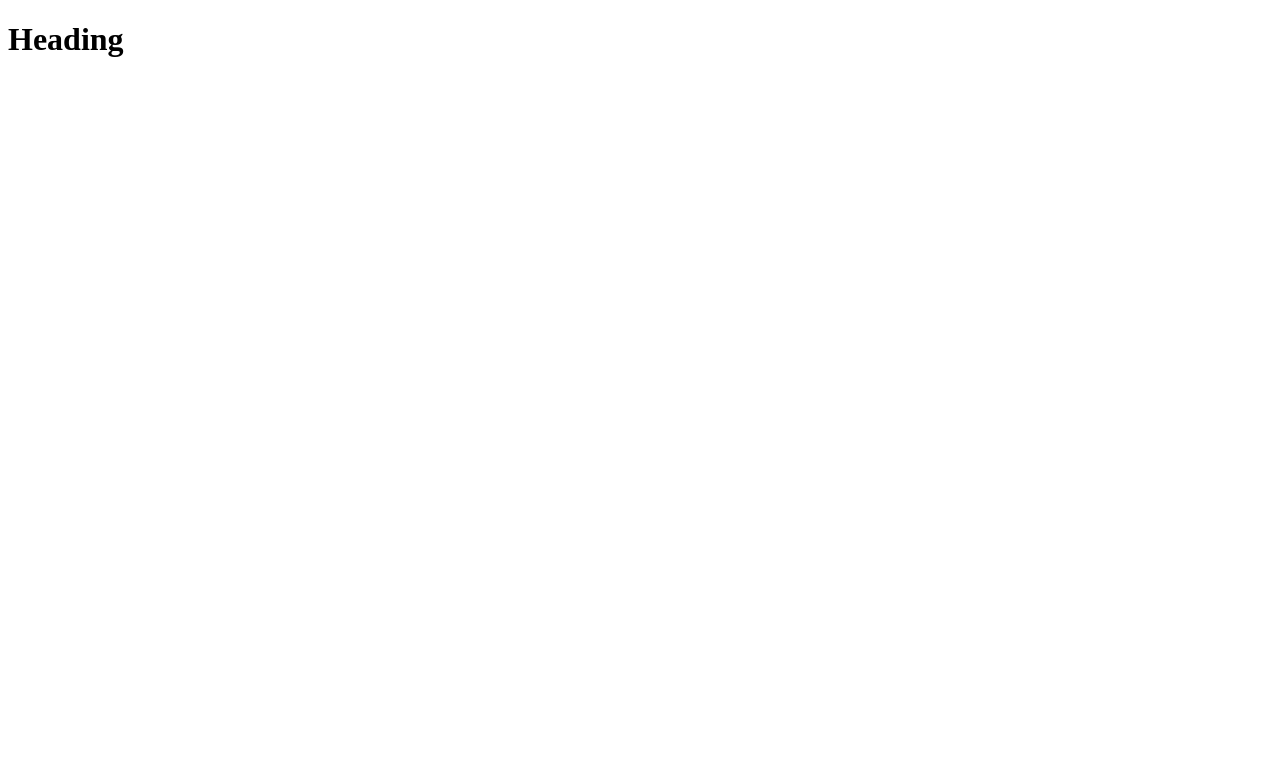
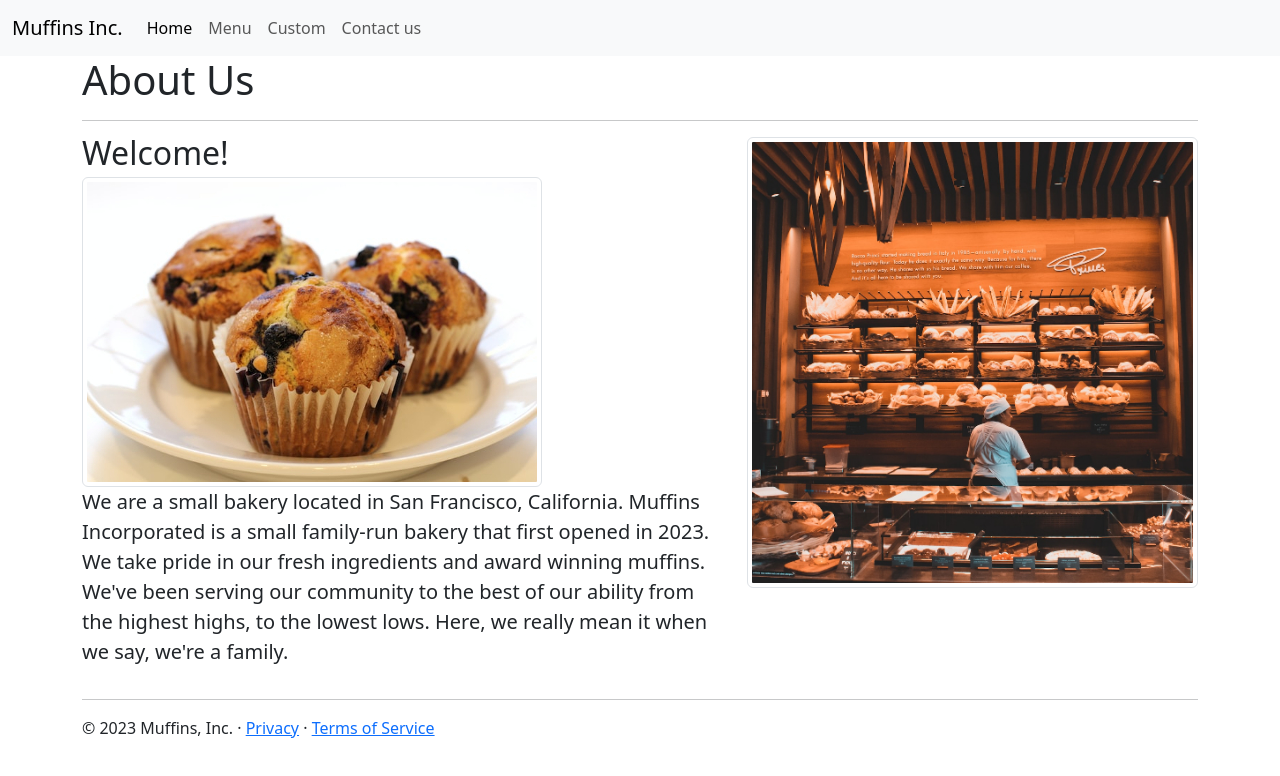
Before and after one commit to mch1450/framework-challenge, a plain HTML site: page index.html in a window 1280 px wide. Drawn offline with nearby package versions, Linux system fonts and the light colour scheme.

Commit message:
added home page

```diff
--- a/index.html
+++ b/index.html
@@ -4,11 +4,60 @@
     <meta charset="UTF-8">
     <meta name="viewport" content="width=device-width, initial-scale=1.0">
     <meta http-equiv="X-UA-Compatible" content="ie=edge">
-    <title>Title</title>
-    <link rel="stylesheet" href="screen.css">
+    <title>Muffins</title>
+    <link href="https://cdn.jsdelivr.net/npm/bootstrap@5.3.0-alpha1/dist/css/bootstrap.min.css" rel="stylesheet" integrity="sha384-GLhlTQ8iRABdZLl6O3oVMWSktQOp6b7In1Zl3/Jr59b6EGGoI1aFkw7cmDA6j6gD" crossorigin="anonymous">
   </head>
   <body>
-    <h1>Heading</h1>
-    <script src="index.js"></script>
+
+    <nav class="navbar navbar-expand-lg bg-body-tertiary">
+      <div class="container-fluid">
+        <a class="navbar-brand" href="#">Muffins Inc.</a>
+        <button class="navbar-toggler" type="button" data-bs-toggle="collapse" data-bs-target="#navbarSupportedContent" aria-controls="navbarSupportedContent" aria-expanded="false" aria-label="Toggle navigation">
+          <span class="navbar-toggler-icon"></span>
+        </button>
+        <div class="collapse navbar-collapse" id="navbarSupportedContent">
+          <ul class="navbar-nav me-auto mb-2 mb-lg-0">
+            <li class="nav-item">
+              <a class="nav-link active" aria-current="page" href="#">Home</a>
+            </li>
+            <li class="nav-item">
+              <a class="nav-link" href="#">Menu</a>
+            </li>
+            <li class="nav-item">
+              <a class="nav-link" href="#">Custom</a>
+            </li>
+            <li class="nav-item">
+              <a class="nav-link" href="#">Contact us</a>
+            </li>
+          </ul>
+
+        </div>
+      </div>
+    </nav>
+
+
+    <main>
+      <div class="container marketing">
+        <h1>About Us</h1>
+        <hr class="featurette-divider">
+        <div class="row featurette">
+          <div class="col-md-7">
+            <h2 class="featurette-heading fw-normal lh-1">Welcome!</h2>
+            <img src="muffin.jpg" class="img-thumbnail" alt="">
+            <p class="lead">We are a small bakery located in San Francisco, California. Muffins Incorporated is a small family-run bakery that first opened in 2023. We take pride in our fresh ingredients and award winning muffins. We've been serving our community to the best of our ability from the highest highs, to the lowest lows. Here, we really mean it when we say, we're a family.</p>
+          </div>
+          <div class="col-md-5">
+            <img src="bakery.jpg" class="img-thumbnail" alt="">
+          </div>
+        </div>
+        <hr class="featurette-divider">
+      </div>
+
+      <footer class="container">
+        <p>© 2023 Muffins, Inc. · <a href="#">Privacy</a> · <a href="#">Terms of Service</a></p>
+      </footer>
+    </main>
+
+    <script src="https://cdn.jsdelivr.net/npm/bootstrap@5.3.0-alpha1/dist/js/bootstrap.bundle.min.js" integrity="sha384-w76AqPfDkMBDXo30jS1Sgez6pr3x5MlQ1ZAGC+nuZB+EYdgRZgiwxhTBTkF7CXvN" crossorigin="anonymous"></script>
   </body>
 </html>
```
Also changed, not shown: bakery.jpg (added), muffin.jpg (added).
